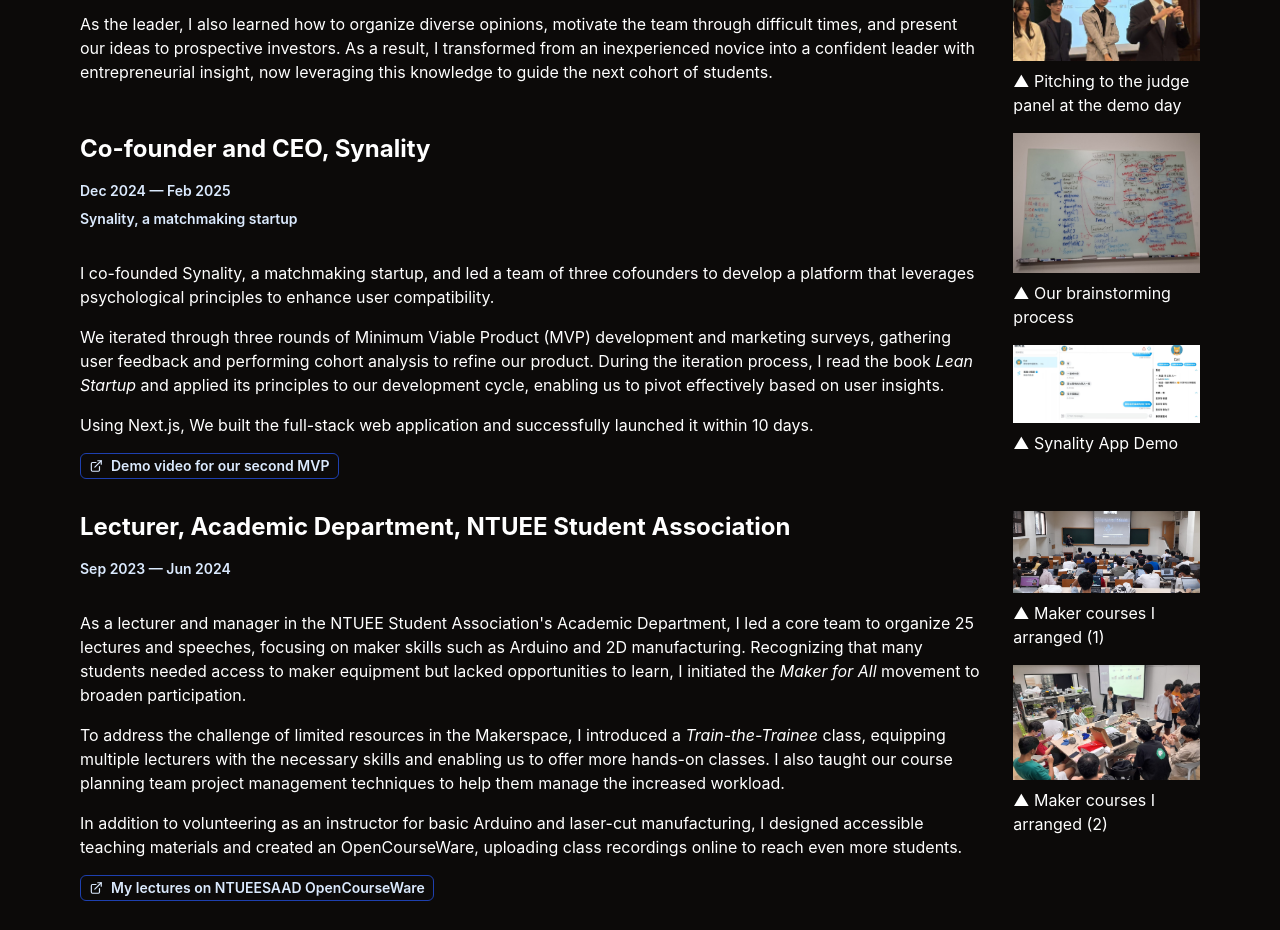
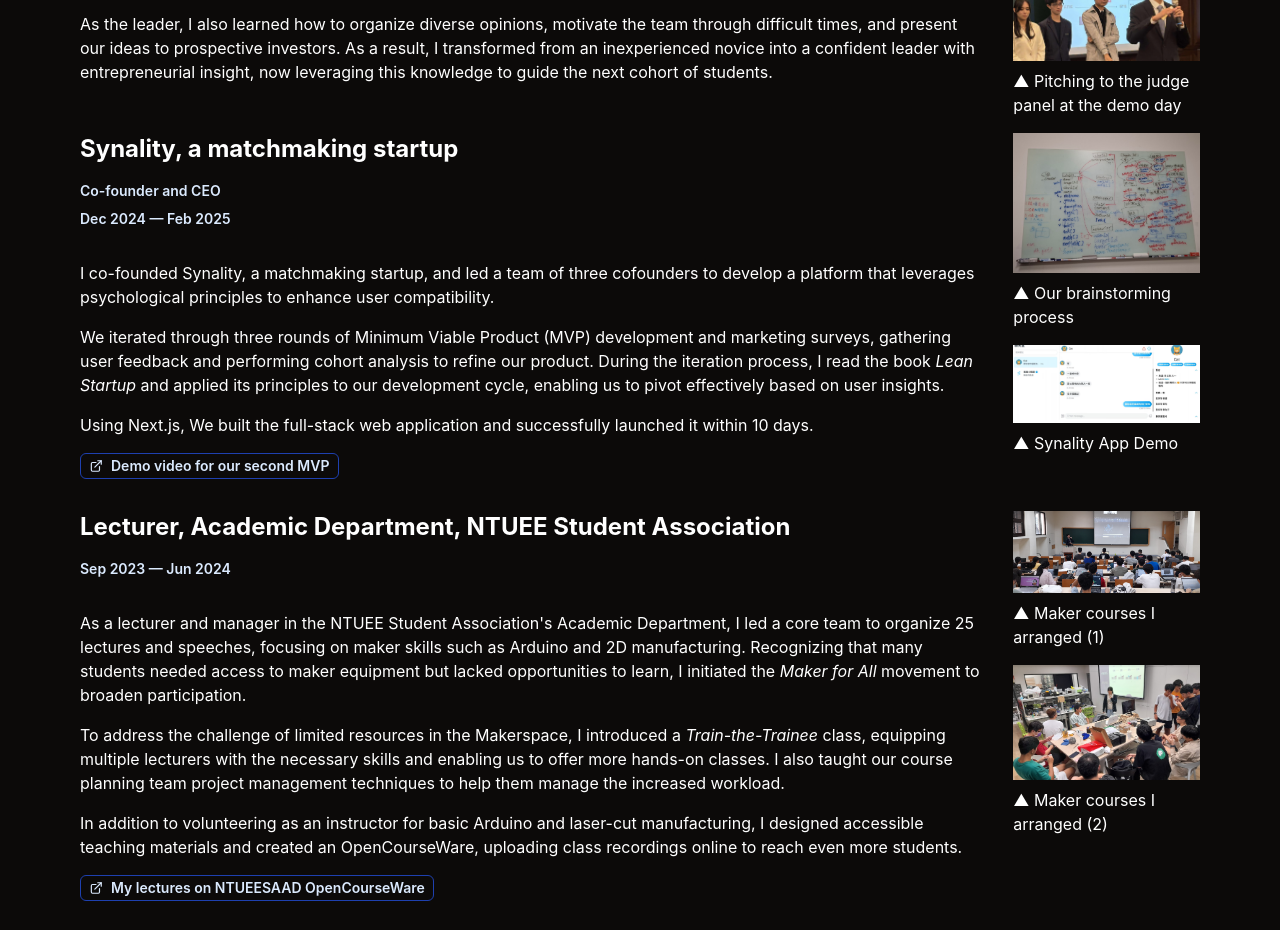
Before and after one commit to pcwu2022/pcwu2022.github.io, a React (Create React App) app: page /#/startupleadership in a window 1280 px wide. Shown: the part 940-1870 px from the top of the page. Built offline with nearby package versions, Linux system fonts and the light colour scheme.

Commit message:
Minor Update

```diff
--- a/src/pages/StartupLeadership.tsx
+++ b/src/pages/StartupLeadership.tsx
@@ -51,8 +51,8 @@ const StartupLeadership  = () => {
             </>
           </Display>
           <Display id="synality"
-            title="Co-founder and CEO, Synality"
-            supporting={["Dec 2024 — Feb 2025", "Synality, a matchmaking startup"]}
+            title="Synality, a matchmaking startup"
+            supporting={["Co-founder and CEO", "Dec 2024 — Feb 2025"]}
             images={[["/images/synality_1.jpg", "Our brainstorming process"], ["/images/synality_2.png", "Synality App Demo"]]}
             links={[["https://www.youtube.com/watch?v=PR5GrGPCx5Y", "Demo video for our second MVP"]]}
           >
```
